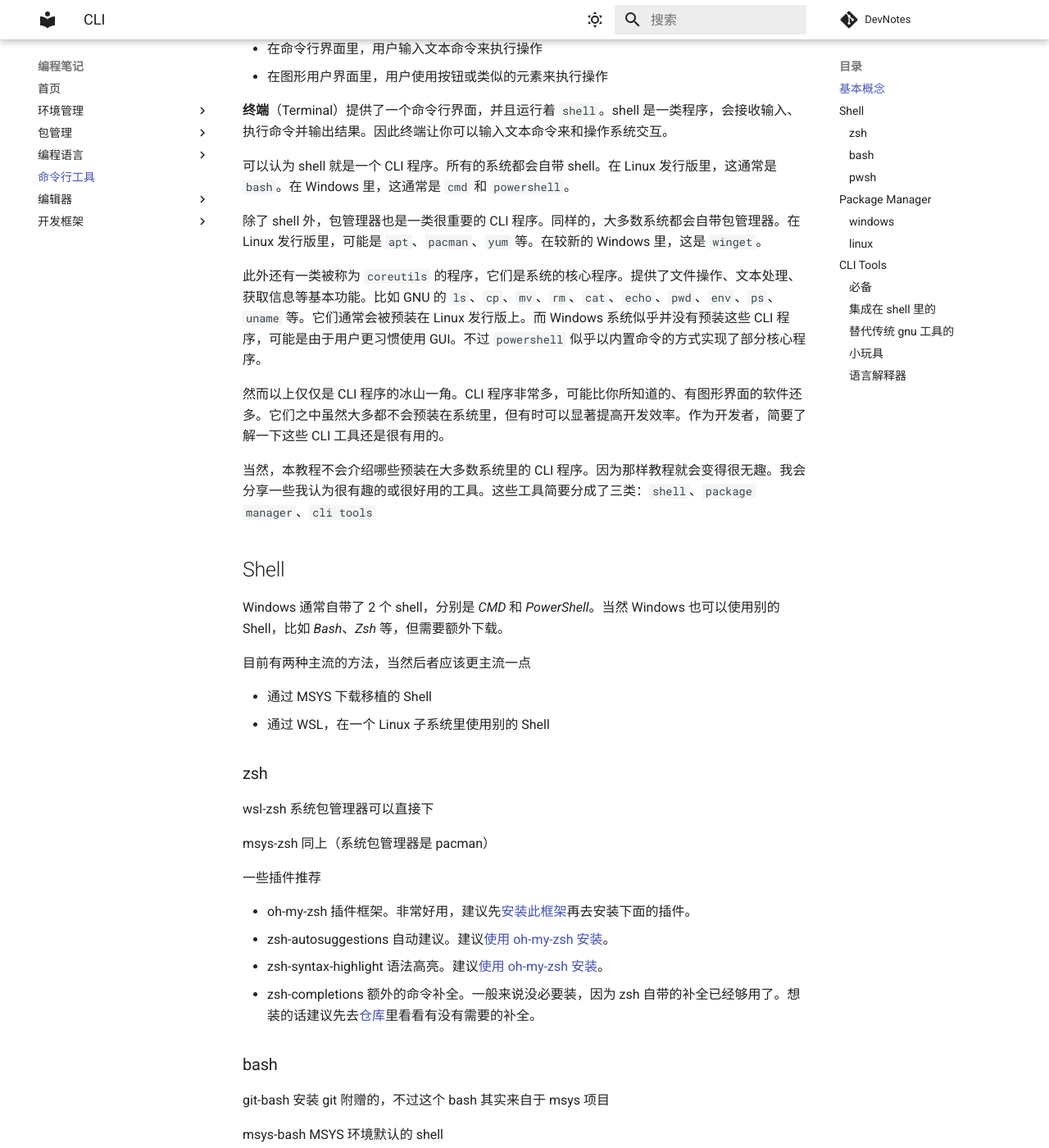
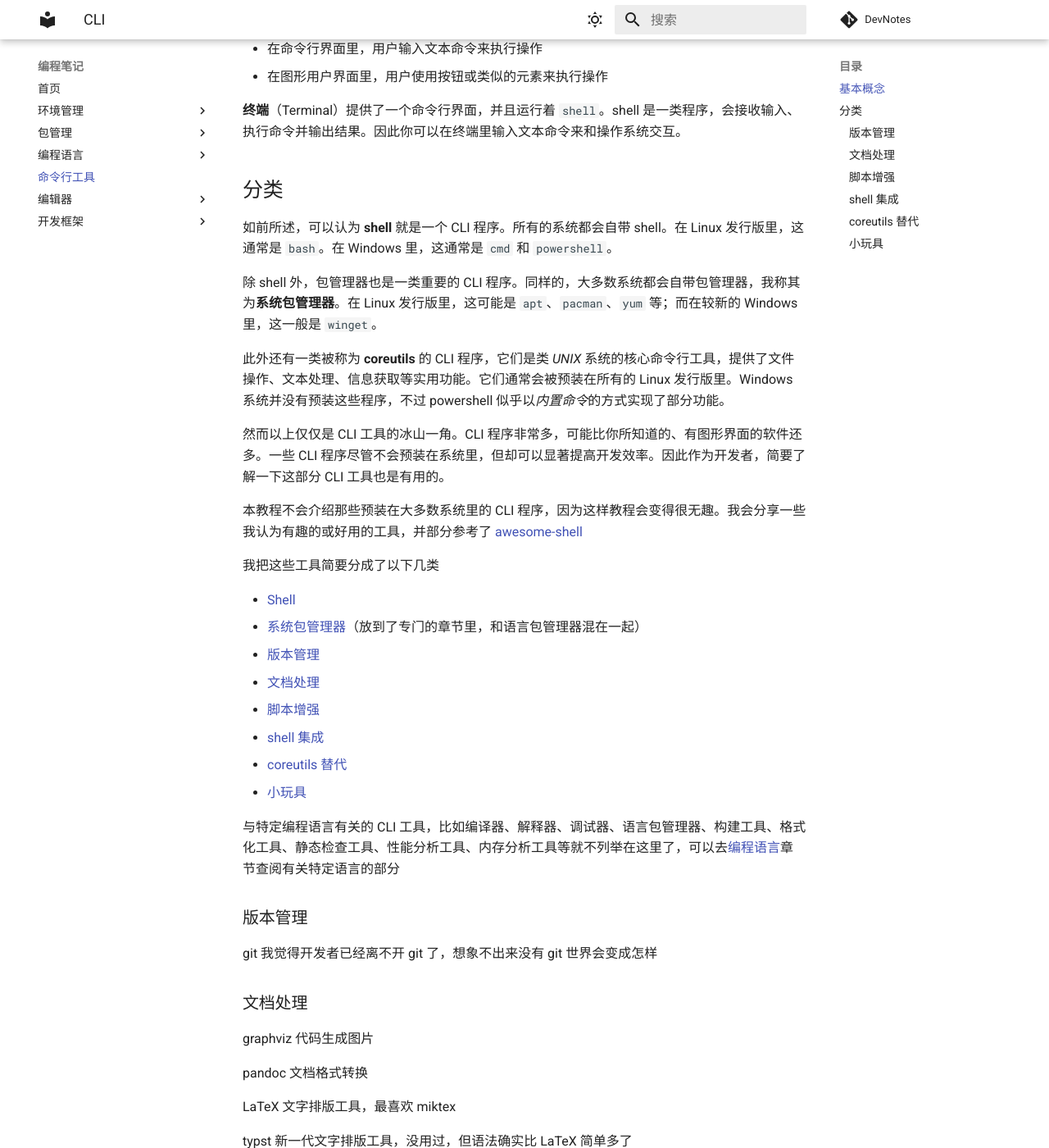
Before and after one commit to Juemuren/DevNotes, an MkDocs documentation site: the page built from docs/命令行工具/index.md, in a window 1280 px wide and 1400 px high, scrolled down 225 px. Shown: the whole window at 82% size. Built offline with MkDocs 1.6.1 and Material for MkDocs 9.7.7, drawn with Linux system fonts in a browser that asks for light colours; comment, search, counter and statistics services are not loaded; some of the changed text lies outside the part shown.

Commit message:
更新了多个 index

```diff
--- /dev/null
+++ b/docs/包管理/index.md
@@ -0,0 +1,63 @@
+# 包管理
+
+## 基本概念
+
+包管理器，顾名思义就是 **包** 的 **管理** 器
+
+这里所说的 *包* 含义很广泛，包括但不限于
+
+  - 代码库/框架
+  - 命令行工具
+  - 开发环境组件
+  - 日常使用的软件
+
+*管理* 的含义也很丰富，包含了很多操作，比如
+
+  - 安装包
+  - 卸载包
+  - 升级包
+
+开发人员经常需要使用包管理器。因为遇到存在复杂依赖的情况时，不太可能手动管理。以下是一些可能要使用包管理器的场景
+
+  - 对于较大型的软件项目，第三方依赖会很复杂
+  - 对于类 `UNIX` 系统，系统本身的依赖就很复杂
+
+## 分类
+
+不同的包管理器 *管理* 包的方式可能不同，我大致总结了 `3` 种类型
+
+  - 在项目本地根据清单/锁文件来管理包
+  - 创建、激活不同的环境来管理包
+  - 用户级或系统级全局管理包
+
+当然了，大多数包管理器都不只支持一种包管理方式
+
+本文不会对包管理器进行复杂的细分，只如下简单分类
+
+  - 语言包管理器，和特定编程语言有关，主要管理代码库/框架，偶尔也管理命令行工具。
+  - 系统包管理器，和特定编程语言无关，可管理命令行工具、开发环境组件、日常使用的软件，偶尔也能管理 *C/C++* 的代码库/框架
+
+### 语言包管理器
+
+js
+
+ - npm 官方标准
+ - pnpm 改进的官方包管理器，主要优化是节省硬盘空间
+
+python
+
+  - pip 官方标准
+  - conda 我认为其职能已经超越了传统的包管理器。[官网](https://anaconda.org/anaconda/conda)的介绍是**包管理系统和环境管理系统**，因此我把它放在了[环境管理](../环境管理/index.md)章节中。
+
+c/c++ 包管理生态很乱，一是没有官方标准，二是系统包管理器也能管理
+
+  - [vcpkg](Vcpkg.md)
+  - conan
+  - xrepo
+
+
+### 系统包管理器
+
+scoop 严格地说更像安装器，因为 windows 系统依赖不会很复杂，软件通常都是单独在一个目录里安装，并附带了所有的运行时依赖，因此手动安装不麻烦。不像 UNIX 系统，为了节省空间，程序都是动态链接的，不会单独一个目录里安装，而是散布在系统的各个角落，并疯狂地复用系统的运行时。scoop 在 windows 上主要用处就是让包的安装、卸载、升级更方便（好吧，这似乎是所有包管理器的主要作用）
+
+homebrew 比系统自带的更好，用户级别的安装，不污染系统目录，不需要 sudo，包支持更丰富。
--- a/docs/命令行工具/index.md
+++ b/docs/命令行工具/index.md
@@ -1,5 +1,4 @@
-<!-- TODO CLI-->
-# CLI
+# 命令行工具
 
 ## 基本概念
 
@@ -8,94 +7,66 @@
   - 在命令行界面里，用户输入文本命令来执行操作
   - 在图形用户界面里，用户使用按钮或类似的元素来执行操作
 
-**终端**（Terminal）提供了一个命令行界面，并且运行着 `shell`。shell 是一类程序，会接收输入、执行命令并输出结果。因此终端让你可以输入文本命令来和操作系统交互。
+**终端**（Terminal）提供了一个命令行界面，并且运行着 `shell`。shell 是一类程序，会接收输入、执行命令并输出结果。因此你可以在终端里输入文本命令来和操作系统交互。
 
-可以认为 shell 就是一个 CLI 程序。所有的系统都会自带 shell。在 Linux 发行版里，这通常是 `bash`。在 Windows 里，这通常是 `cmd` 和 `powershell`。
+## 分类
 
-除了 shell 外，包管理器也是一类很重要的 CLI 程序。同样的，大多数系统都会自带包管理器。在 Linux 发行版里，可能是 `apt`、`pacman`、`yum` 等。在较新的 Windows 里，这是 `winget`。
+如前所述，可以认为 **shell** 就是一个 CLI 程序。所有的系统都会自带 shell。在 Linux 发行版里，这通常是 `bash`。在 Windows 里，这通常是 `cmd` 和 `powershell`。
 
-此外还有一类被称为 `coreutils` 的程序，它们是系统的核心程序。提供了文件操作、文本处理、获取信息等基本功能。比如 GNU 的 `ls`、`cp`、`mv`、`rm`、`cat`、`echo`、`pwd`、`env`、`ps`、`uname` 等。它们通常会被预装在 Linux 发行版上。而 Windows 系统似乎并没有预装这些 CLI 程序，可能是由于用户更习惯使用 GUI。不过 `powershell` 似乎以内置命令的方式实现了部分核心程序。
+除 shell 外，包管理器也是一类重要的 CLI 程序。同样的，大多数系统都会自带包管理器，我称其为**系统包管理器**。在 Linux 发行版里，这可能是 `apt`、`pacman`、`yum` 等；而在较新的 Windows 里，这一般是 `winget`。
 
-然而以上仅仅是 CLI 程序的冰山一角。CLI 程序非常多，可能比你所知道的、有图形界面的软件还多。它们之中虽然大多都不会预装在系统里，但有时可以显著提高开发效率。作为开发者，简要了解一下这些 CLI 工具还是很有用的。
+此外还有一类被称为 **coreutils** 的 CLI 程序，它们是类 *UNIX* 系统的核心命令行工具，提供了文件操作、文本处理、信息获取等实用功能。它们通常会被预装在所有的 Linux 发行版里。Windows 系统并没有预装这些程序，不过 powershell 似乎以*内置命令*的方式实现了部分功能。
 
-当然，本教程不会介绍哪些预装在大多数系统里的 CLI 程序。因为那样教程就会变得很无趣。我会分享一些我认为很有趣的或很好用的工具。这些工具简要分成了三类：`shell`、`package manager`、`cli tools`
+然而以上仅仅是 CLI 工具的冰山一角。CLI 程序非常多，可能比你所知道的、有图形界面的软件还多。一些 CLI 程序尽管不会预装在系统里，但却可以显著提高开发效率。因此作为开发者，简要了解一下这部分 CLI 工具也是有用的。
 
-## Shell
+本教程不会介绍那些预装在大多数系统里的 CLI 程序，因为这样教程会变得很无趣。我会分享一些我认为有趣的或好用的工具，并部分参考了 [awesome-shell](https://github.com/alebcay/awesome-shell)
 
-Windows 通常自带了 2 个 shell，分别是 *CMD* 和 *PowerShell*。当然 Windows 也可以使用别的 Shell，比如 *Bash*、*Zsh* 等，但需要额外下载。
+我把这些工具简要分成了以下几类
 
-目前有两种主流的方法，当然后者应该更主流一点
+  - [Shell](Shell.md)
+  - [系统包管理器](../包管理/index.md#系统包管理器)（放到了专门的章节里，和语言包管理器混在一起）
+  - [版本管理](#版本管理)
+  - [文档处理](#文档处理)
+  - [脚本增强](#脚本增强)
+  - [shell 集成](#shell-集成)
+  - [coreutils 替代](#coreutils-替代)
+  - [小玩具](#小玩具)
 
-  - 通过 MSYS 下载移植的 Shell
-  - 通过 WSL，在一个 Linux 子系统里使用别的 Shell
+与特定编程语言有关的 CLI 工具，比如编译器、解释器、调试器、语言包管理器、构建工具、格式化工具、静态检查工具、性能分析工具、内存分析工具等就不列举在这里了，可以去[编程语言](../编程语言/index.md)章节查阅有关特定语言的部分
 
-### zsh
+### 版本管理
 
-wsl-zsh 系统包管理器可以直接下
+git 我觉得开发者已经离不开 git 了，想象不出来没有 git 世界会变成怎样
 
-msys-zsh 同上（系统包管理器是 pacman）
+### 文档处理
 
+graphviz 代码生成图片
 
-一些插件推荐
+pandoc 文档格式转换
 
-  - oh-my-zsh 插件框架。非常好用，建议先[安装此框架](https://github.com/ohmyzsh/ohmyzsh/?tab=readme-ov-file#basic-installation)再去安装下面的插件。
-  - zsh-autosuggestions 自动建议。建议[使用 oh-my-zsh 安装](https://github.com/zsh-users/zsh-autosuggestions/blob/master/INSTALL.md#oh-my-zsh)。
-  - zsh-syntax-highlight 语法高亮。建议[使用 oh-my-zsh 安装](https://github.com/zsh-users/zsh-syntax-highlighting/blob/master/INSTALL.md#oh-my-zsh)。
-  - zsh-completions 额外的命令补全。一般来说没必要装，因为 zsh 自带的补全已经够用了。想装的话建议先去[仓库](https://github.com/zsh-users/zsh-completions/tree/master/src)里看看有没有需要的补全。
+LaTeX 文字排版工具，最喜欢 miktex
 
-### bash
+typst 新一代文字排版工具，没用过，但语法确实比 LaTeX 简单多了
 
-git-bash 安装 git 附赠的，不过这个 bash 其实来自于 msys 项目
+weasyprint HTML 转 PDF 工具，不过可能更习惯使用浏览器的打印功能，但命令行好处就是能够自动化
 
-msys-bash MSYS 环境默认的 shell
+mkdocs 静态网站生成器，其实是 python 的一个库，提供了 python 的接口，但说是命令行工具也没问题
 
-wsl-bash WSL 系统默认的 shell
+### 脚本增强
 
-一些插件或工具推荐
+just 语法类似 make 但不是构建系统，而是专门用来写脚本的工具，因此可以为此进行优化让其更易用，比如省了很多 `.PHONY`。其实把 make 当作脚本工具是种对 make 的滥用，毕竟 make 本意其实是一个构建系统（从名字就能看出来），而 just 则专门为脚本设计，适合仅想写脚本而不关注构建的人（从名字也能看出来）。并且 just 可以选择执行脚本的 shell，是一种很方便的跨平台脚本工具，没有 just 可能每个 shell 都要准备一个脚本文件，现在写一起让用户选择 shell 就行了。
 
-  - blesh 行编辑器。有语法高亮和自动建议等功能，但在 Windows 上（不管是 MSYS 还是 WSL）性能问题有点严重。想要这些功能建议用 zsh，安装 zsh-autosuggestions 和 zsh-syntax-highlight 两个插件即可（建议用 oh-my-zsh 管理插件）。
-  - shellcheck 脚本静态检查。
+shellcheck 脚本静态检查
 
-### pwsh
+### shell 集成
 
-如果喜欢用 powershell，那么 powershell 7 最好安装一个。这比自带的旧的 powershell 好用很多。
+fzf 如果想集成到 powershell 里需要额外插件
 
-目前我感觉最主要的好处有以下几个
+zoxide 快速工作目录跳转
 
-  - 更精确的错误提示
-  - 常用的内置命令输出有高亮
+starship 自定义 prompt，美化就是生产力 `:)`
 
-另外 pwsh 也能安装插件（官方说法是模块），以下是推荐的部分模块
-
-  - PSReadLine 改善使用体验的模块。有语法高亮、命令补全（似乎只支持内置命令）、自动建议等功能，体验上不如 zsh 的类似插件，但也算够用。
-  - PSFzf 集成 fzf 的模块，需要先安装 fzf。
-  - PSCompletions 命令补全模块，提供了常用命令的补全，并且可以管理这些补全。
-
-## Package Manager
-
-### windows
-scoop
-
-### linux
-homebrew
-
-## CLI Tools
-
-### 必备
-
-git
-
-vim 也许 neovim 现在更流行，不过我不怎么用 vim 不太清楚
-
-### 集成在 shell 里的
-
-fzf
-
-starship
-
-zoxide
-
-### 替代传统 gnu 工具的
+### coreutils 替代
 
 eza 替代 ls
 
@@ -103,13 +74,11 @@ bat 替代 cat
 
 delta 替代 diff
 
-rg 替代 grep
+ripgrep 替代 grep
 
-tldr 替代 man
+tldr 替代 man，tldr 就是*太长不看*的意思，懒人福音，没有 man 那样详细的文档，只给出具体的示例，你选择一种用法后会指导你替换掉其中的参数
 
 fd 替代 find
-
-just 替代 make
 
 ### 小玩具
 
@@ -118,21 +87,3 @@ cloc 统计代码行数
 fastfetch 获取系统信息，很酷，有种极客的感觉
 
 gh GitHub 的 CLI 工具，没用过，感觉像玩具
-
-graphviz 代码生成图片
-
-pandoc 文档格式转换（好吧这个我偶尔会用，也许不是玩具）
-
-### 语言解释器
-
-<!-- TODO 这个不应该出现在这里，过段时间删了 -->
-
-julia
-
-nodejs
-
-sbcl
-
-scriptcs
-
-iverilog + gtkwave 该软件有 dll 依赖，可能污染系统环境，建议在 MSYS 里用 pacman 装（不过说实话，随着安装的工具变多，MSYS 环境早晚会和系统环境冲突，要编译程序最好还是先进入 MSYS 环境，而不是在系统环境里编译）
--- /dev/null
+++ b/docs/环境管理/index.md
@@ -0,0 +1,12 @@
+# 环境管理
+
+## 基本概念
+
+环境管理器这个概念可能你没听说过，因为这或许是一个我生造的词语。用中/英文搜**环境管理**出来的都是跟环境保护有关的文章（难绷）。
+
+我对此的定义是提供了多种环境，并且能对环境进行操作，比如
+
+  - conda 提供了虚拟的环境，能够处理多种语言的运行环境问题，可以激活、修改、创建、删除环境
+  - msys 提供了模拟的类 UNIX 环境，并且移植了很多软件到这个环境中，让 windows 平台的开发者可以有类似的开发体验。能选的环境只有 3 种（除去 arm 架构和 32 位的环境），clang、ucrt、mingw，只能激活和修改环境
+  - wsl 提供了 Linux 环境，原理就是在虚拟机里运行 Linux 内核，因此理论上所有 Linux 能运行的软件 wsl 都能运行。可以安装很多种 Linux 发行版，目前有 19 种，安装、删除都很简单
+  - docker/podman 容器技术，将应用程序及其运行环境打包在一起。可以把容器给别人使用，或者使用别人的容器，所以某种程度上也算是提供了环境。理论上提供了无数种的环境并且可以对环境进行所有操作。
--- /dev/null
+++ b/docs/编程语言/index.md
@@ -0,0 +1,23 @@
+# 编程语言
+
+## 编译型
+
+c/c++ 三大编译器 gcc msvc clang。windows 推荐用 gcc，因为 clang 在 windows 上需要配合另外两者使用；而 msvc 我觉得安装太麻烦了，安装界面一堆选项给我看晕了，什么时候能一行命令安装完成我再考虑 msvc 吧
+
+rust 简单使用过，包管理器很好用。用 rustup 安装编译器，这样可以管理不同的编译器版本
+
+## 解释型
+
+c++ 解释器 cling（玩具）
+
+csharp 解释器 scriptcs（应该也是玩具）
+
+python 我用的是 miniforge 版本的 python
+
+js 后端服务器一般用 nodejs，不过浏览器的控制台里也可以写 js（chrome 内核的解释器是 v8）。可以用 nvm 安装解释器，以便管理不同的版本。
+
+julia 用 juliaup 安装解释器，可以管理不同的解释器版本
+
+lisp 解释器一般用 sbcl。这个语言应该已经没人写了，我是看《计算机程序的构造和解释》才知道的这个语言。用于教学应该挺不错的，不过 MIT 现在教那门课已经不用 lisp 了，改成了 python
+
+lua 一般没人专门用 lua 写项目。lua 因为解释器非常轻量而经常嵌入其它活动中。比如 neovim 的配置文件、xmake 的生成脚本（比 cmake 的 DSL 好写多了）、pandoc 的过滤器、部分游戏的脚本
```
Also changed, not shown: docs/命令行工具/Shell.md (added, +46 -0 lines).
